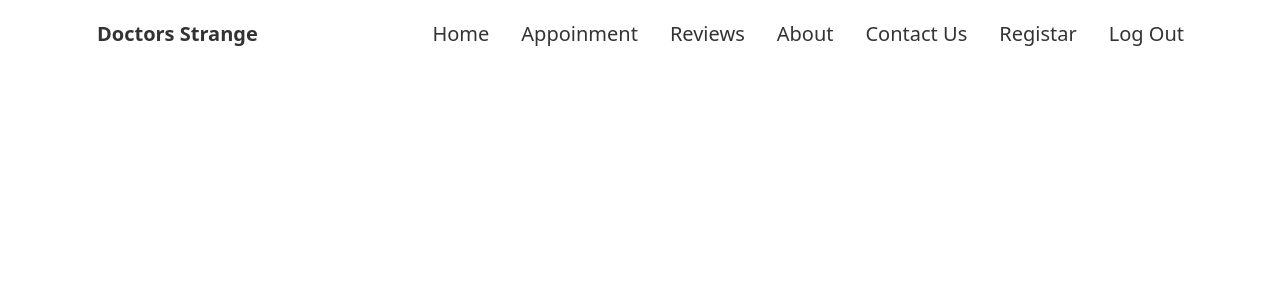
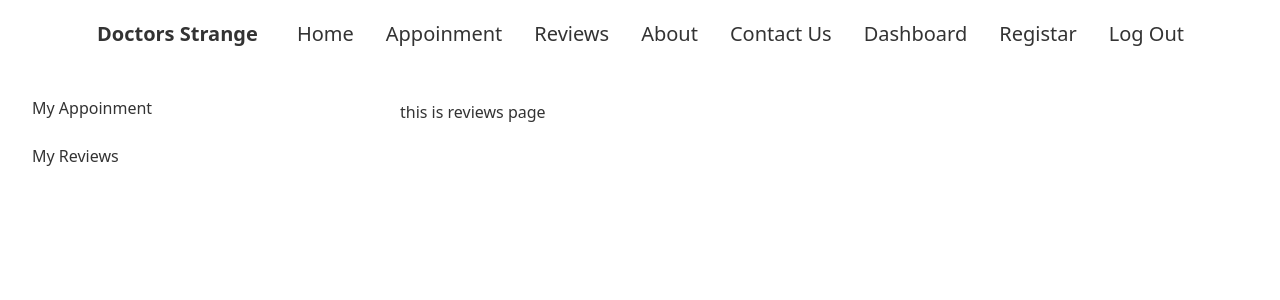
Before and after one commit to majedul360/doctor-portal-frontend, a React (Create React App) app: page /dashboard/reviews in a window 1280 px wide. Shown: the top 300 px of the page. Built offline with nearby package versions, Linux system fonts and the light colour scheme; no server answers; sample sign-in values are in the browser's storage.

Commit message:
environment variables fix done

```diff
--- a/src/App.js
+++ b/src/App.js
@@ -6,6 +6,9 @@
 import Registar from "./components/pages/registar/Registar";
 import Login from "./components/pages/login/Login";
 import RequireAuth from "./components/requireAuth/RequireAuth";
+import Dashboard from "./components/pages/dashboard/Dashboard";
+import MyAppoinment from "./components/pages/dashboard/myAppoinment/MyAppoinment";
+import MyReviews from "./components/pages/dashboard/myReviews/MyReviews";
 function App() {
   return (
     <div>
@@ -21,6 +24,17 @@
             </RequireAuth>
           }
         />
+        <Route
+          path="/dashboard"
+          element={
+            <RequireAuth>
+              <Dashboard />
+            </RequireAuth>
+          }
+        >
+          <Route index element={<MyAppoinment />} />
+          <Route path="reviews" element={<MyReviews />} />
+        </Route>
         <Route path="/registar" element={<Registar />} />
         <Route path="/login" element={<Login />} />
       </Routes>
--- a/src/components/firebase/Firebase.int.js
+++ b/src/components/firebase/Firebase.int.js
@@ -6,14 +6,22 @@
 
 // Your web app's Firebase configuration
 const firebaseConfig = {
-  apiKey: "AIzaSyCv_TFCxdjOI3so72JG3XaIWTFiUzFNGvc",
-  authDomain: "doctors-portal-c7f85.firebaseapp.com",
-  projectId: "doctors-portal-c7f85",
-  storageBucket: "doctors-portal-c7f85.appspot.com",
-  messagingSenderId: "456340456393",
-  appId: "1:456340456393:web:7038a599db7b9829e21e18",
+  apiKey: process.env.REACT_APP_ApiKey,
+  authDomain: process.env.REACT_APP_authDomain,
+  projectId: process.env.REACT_APP_projectId,
+  storageBucket: process.env.REACT_APP_storageBucket,
+  messagingSenderId: process.env.REACT_APP_messagingSenderId,
+  appId: process.env.REACT_APP_messagingSenderId,
 };
 
+// const firebaseConfig = {
+//   apiKey: "AIzaSyCv_TFCxdjOI3so72JG3XaIWTFiUzFNGvc",
+//   authDomain: "doctors-portal-c7f85.firebaseapp.com",
+//   projectId: "doctors-portal-c7f85",
+//   storageBucket: "doctors-portal-c7f85.appspot.com",
+//   messagingSenderId: "456340456393",
+//   appId: "1:456340456393:web:7038a599db7b9829e21e18",
+// };
 // Initialize Firebase
 const app = initializeApp(firebaseConfig);
 const auth = getAuth(app);
--- /dev/null
+++ b/src/components/pages/dashboard/Dashboard.js
@@ -0,0 +1,26 @@
+import React from "react";
+import { Link, Outlet } from "react-router-dom";
+
+const Dashboard = () => {
+  return (
+    <div className="drawer drawer-mobile">
+      <input id="dashboard" type="checkbox" className="drawer-toggle" />
+      <div className="drawer-content px-20 pt-8">
+        <Outlet />
+      </div>
+      <div className="drawer-side">
+        <label htmlFor="dashboard" className="drawer-overlay"></label>
+        <ul className="menu p-4 overflow-y-auto w-80 bg-base-100 text-base-content">
+          <li>
+            <Link to="/dashboard">My Appoinment</Link>
+          </li>
+          <li>
+            <Link to="/dashboard/reviews">My Reviews</Link>
+          </li>
+        </ul>
+      </div>
+    </div>
+  );
+};
+
+export default Dashboard;
--- /dev/null
+++ b/src/components/pages/dashboard/myAppoinment/MyAppoinment.js
@@ -0,0 +1,41 @@
+import { format } from "date-fns";
+import React, { useEffect, useState } from "react";
+import { useAuthState } from "react-firebase-hooks/auth";
+import auth from "../../../firebase/Firebase.int";
+
+const MyAppoinment = () => {
+  const [user, loading, error] = useAuthState(auth);
+  const [appoinments, setAppoinments] = useState([]);
+  useEffect(() => {
+    fetch(`http://localhost:5000/user/${user.email}`)
+      .then((res) => res.json())
+      .then((data) => setAppoinments(data));
+  }, []);
+  return (
+    <div className="overflow-x-auto">
+      <table className="table w-full">
+        {/* <!-- head --> */}
+        <thead>
+          <tr>
+            <th></th>
+            <th>Name</th>
+            <th>Treatment</th>
+            <th>Date</th>
+          </tr>
+        </thead>
+        <tbody>
+          {appoinments.map((appoinment, index) => (
+            <tr key={appoinment._id}>
+              <th>{index + 1}</th>
+              <td>{appoinment.name}</td>
+              <td>{appoinment.treatment}</td>
+              <td>{appoinment.date}</td>
+            </tr>
+          ))}
+        </tbody>
+      </table>
+    </div>
+  );
+};
+
+export default MyAppoinment;
--- /dev/null
+++ b/src/components/pages/dashboard/myReviews/MyReviews.js
@@ -0,0 +1,7 @@
+import React from "react";
+
+const MyReviews = () => {
+  return <div>this is reviews page</div>;
+};
+
+export default MyReviews;
--- a/src/components/shared/header/Header.js
+++ b/src/components/shared/header/Header.js
@@ -57,6 +57,11 @@
               </Link>
             </li>
             <li>
+              <Link to="/dashboard" className="text-xl">
+                Dashboard
+              </Link>
+            </li>
+            <li>
               <Link to="/registar" className="text-xl">
                 Registar
               </Link>
@@ -78,6 +83,7 @@
         </div>
         <a className="btn btn-ghost normal-case text-xl">Doctors Strange</a>
       </div>
+
       <div className="navbar-center hidden lg:flex">
         <ul className="menu menu-horizontal p-0">
           <li>
@@ -107,6 +113,11 @@
             </Link>
           </li>
           <li>
+            <Link to="/dashboard" className="text-xl">
+              Dashboard
+            </Link>
+          </li>
+          <li>
             <Link to="/registar" className="text-xl">
               Registar
             </Link>
@@ -126,6 +137,32 @@
           )}
         </ul>
       </div>
+
+      {/* drawer added */}
+      {user && (
+        <div className="navbar-end lg:hidden">
+          <label
+            tabIndex="0"
+            className="btn btn-ghost lg:hidden"
+            htmlFor="dashboard"
+          >
+            <svg
+              xmlns="http://www.w3.org/2000/svg"
+              className="h-5 w-5"
+              fill="none"
+              viewBox="0 0 24 24"
+              stroke="currentColor"
+            >
+              <path
+                strokeLinecap="round"
+                strokeLinejoin="round"
+                strokeWidth="2"
+                d="M4 6h16M4 12h8m-8 6h16"
+              />
+            </svg>
+          </label>
+        </div>
+      )}
     </div>
   );
 };
```
